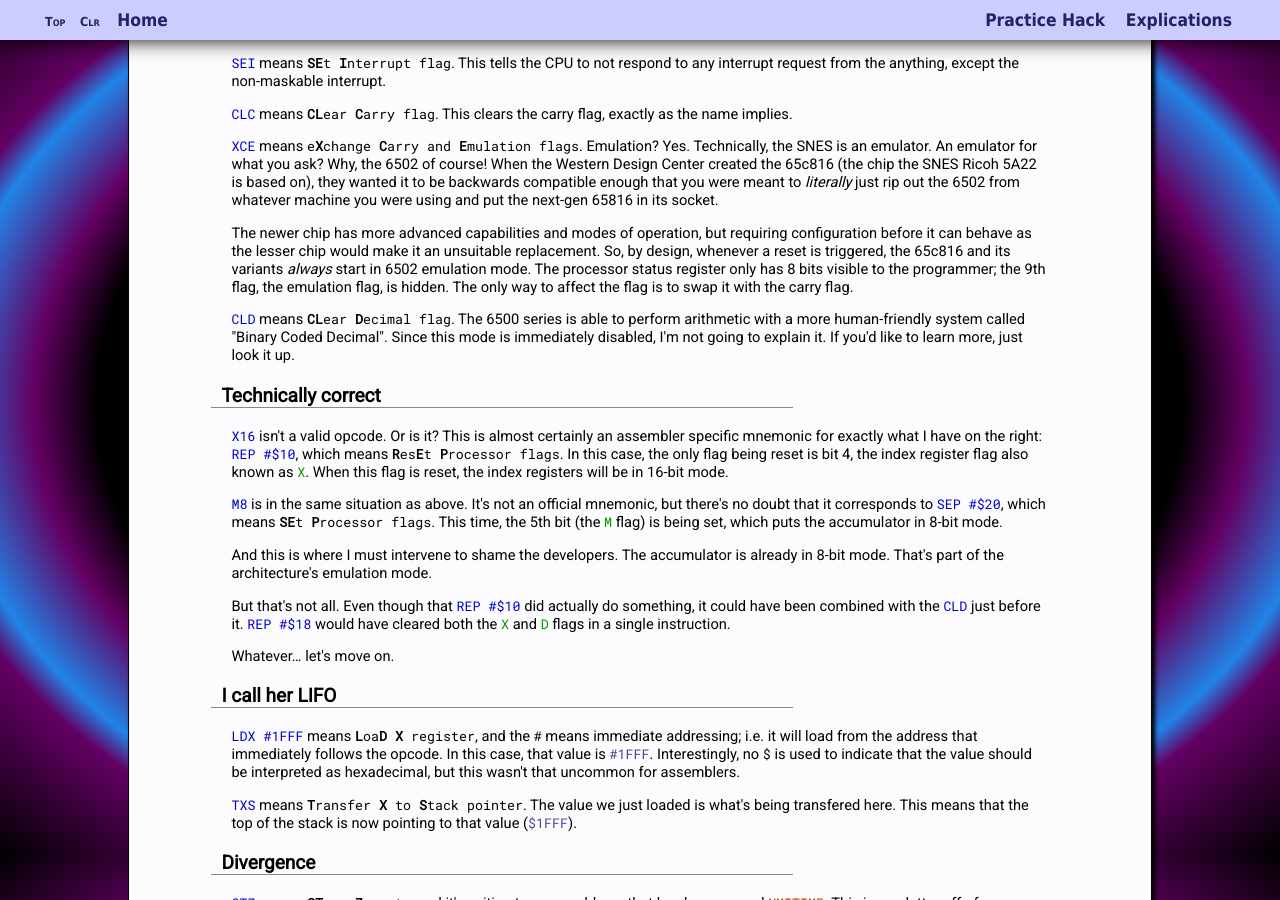
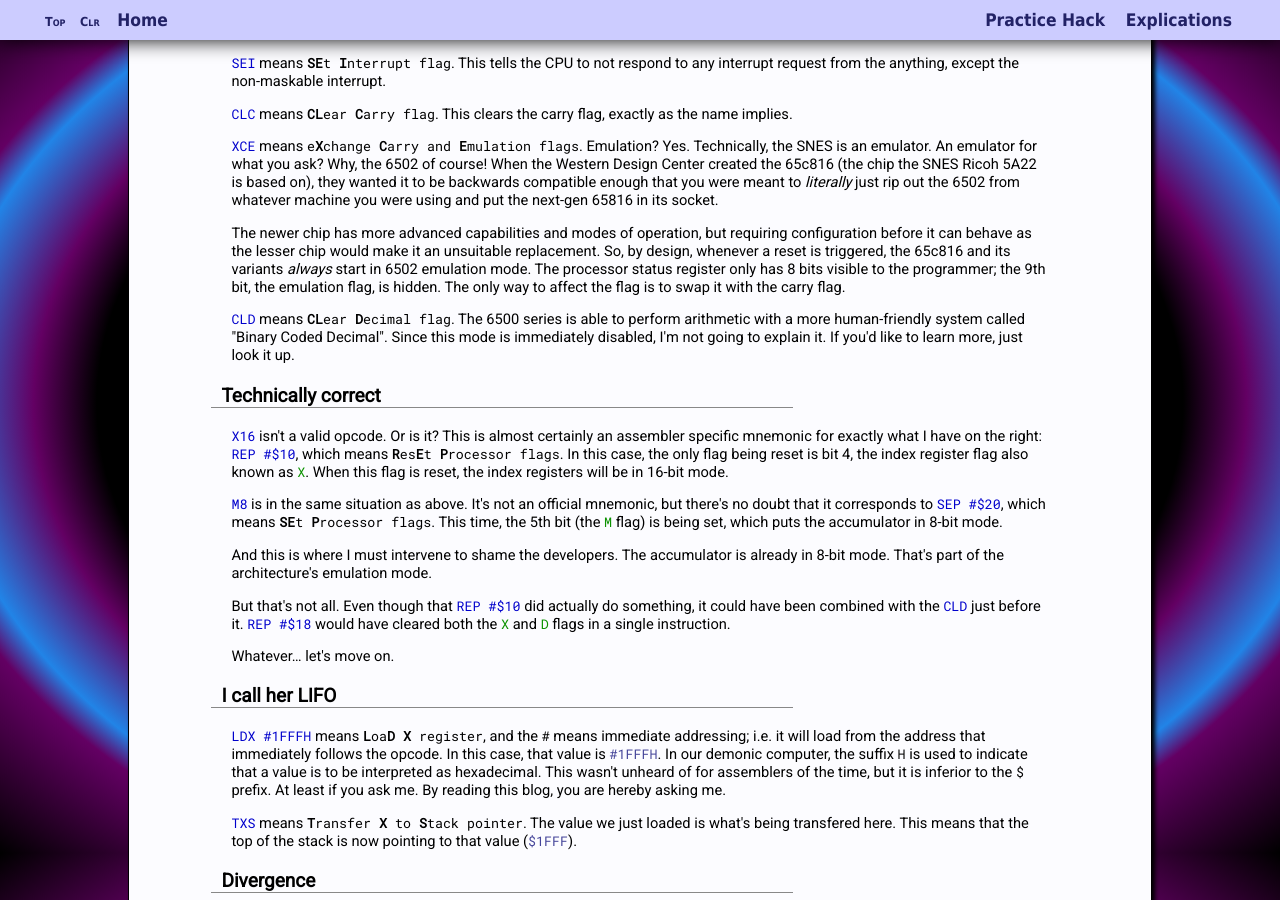
Before and after one commit to spannerisms/spannerisms.github.io, a Jekyll site: the page built from smtreset.html, in a window 1280 px wide and 900 px high, scrolled down 1877 px. Built offline with Jekyll 4.4.1, drawn with Linux system fonts in a browser that asks for light colours.

Commit message:
Update smtreset.html

```diff
--- a/smtreset.html
+++ b/smtreset.html
@@ -29,7 +29,7 @@ background: smtbg
 		<div>X16</div><div>REP #$10</div>
 		<div>M8</div><div>SEP #$20</div>
 		<div class="sep"></div>
-		<div>LDX #1FFF</div><div>LDX #$1FFF</div>
+		<div>LDX #1FFFH</div><div>LDX #$1FFF</div>
 		<div>TXS</div><div>TXS</div>
 		<div class="sep"></div>
 		<div></div><div>LDA #$00</div>
@@ -67,7 +67,7 @@ background: smtbg
 	<p><code class="opcode">SEI</code> means <code><b>SE</b>t <b>I</b>nterrupt flag</code>. This tells the CPU to not respond to any interrupt request from the anything, except the non-maskable interrupt.</p>
 	<p><code class="opcode">CLC</code> means <code><b>CL</b>ear <b>C</b>arry flag</code>. This clears the carry flag, exactly as the name implies.</p>
 	<p><code class="opcode">XCE</code> means <code>e<b>X</b>change <b>C</b>arry and <b>E</b>mulation flags</code>. Emulation? Yes. Technically, the SNES is an emulator. An emulator for what you ask? Why, the 6502 of course! When the Western Design Center created the 65c816 (the chip the SNES Ricoh 5A22 is based on), they wanted it to be backwards compatible enough that you were meant to <em title="Yes, literally. While literally screaming 'AAAAAAAAAAAAARRRRRRRRRRRGGGGGGGGGGGG!!!!!!!!!!!!!!!!!!'">literally</em> just rip out the 6502 from whatever machine you were using and put the next-gen 65816 in its socket.<p>
-	<p>The newer chip has more advanced capabilities and modes of operation, but requiring configuration before it can behave as the lesser chip would make it an unsuitable replacement. So, by design, whenever a reset is triggered, the 65c816 and its variants <em>always</em> start in 6502 emulation mode. The processor status register only has 8 bits visible to the programmer; the 9th flag, the emulation flag, is hidden. The only way to affect the flag is to swap it with the carry flag.</p>
+	<p>The newer chip has more advanced capabilities and modes of operation, but requiring configuration before it can behave as the lesser chip would make it an unsuitable replacement. So, by design, whenever a reset is triggered, the 65c816 and its variants <em>always</em> start in 6502 emulation mode. The processor status register only has 8 bits visible to the programmer; the 9th bit, the emulation flag, is hidden. The only way to affect the flag is to swap it with the carry flag.</p>
 	<p><code class="opcode">CLD</code> means <code><b>CL</b>ear <b>D</b>ecimal flag</code>. The 6500 series is able to perform arithmetic with a more human-friendly system called "Binary Coded Decimal". Since this mode is immediately disabled, I'm not going to explain it. If you'd like to learn more, just look it up.</p>
 
 	<h3>Technically correct</h3>
@@ -78,7 +78,7 @@ background: smtbg
 	<p>Whatever&hellip; let's move on.</p>
 
 	<h3 joke="tasteless" title="Because she is stacked.">I call her LIFO</h3>
-	<p><code class="opcode">LDX #1FFF</code> means <code><b>L</b>oa<b>D</b> <b>X</b> register</code>, and the <code>#</code> means immediate addressing; i.e. it will load from the address that immediately follows the opcode. In this case, that value is <code class="value">#1FFF</code>. Interestingly, no <code>$</code> is used to indicate that the value should be interpreted as hexadecimal, but this wasn't that uncommon for assemblers.</p>
+	<p><code class="opcode">LDX #1FFFH</code> means <code><b>L</b>oa<b>D</b> <b>X</b> register</code>, and the <code>#</code> means immediate addressing; i.e. it will load from the address that immediately follows the opcode. In this case, that value is <code class="value">#1FFFH</code>. In our demonic computer, the suffix <code>H</code> is used to indicate that a value is to be interpreted as hexadecimal. This wasn't unheard of for assemblers of the time, but it is inferior to the <code>$</code> prefix. At least if you ask me. By reading this blog, you are hereby asking me.</p>
 	<p><code class="opcode">TXS</code> means <code><b>T</b>ransfer <b>X</b> to <b>S</b>tack pointer</code>. The value we just loaded is what's being transfered here. This means that the top of the stack is now pointing to that value (<code class="value">$1FFF</code>).</p>
 
 	<h3>Divergence</h3>
```
